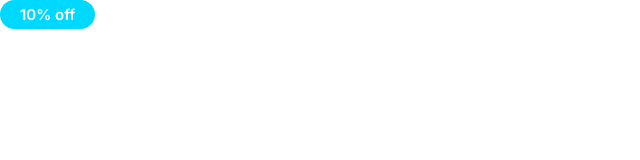
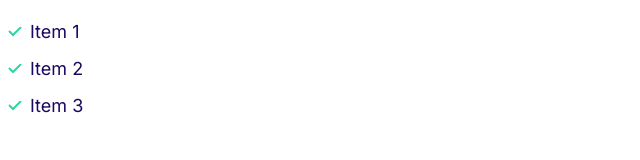
Before and after one commit to rgarza0416/Moshify, a plain HTML site: page index.html in a window 1280 px wide. Shown: the whole page, without its empty margins (0-640 px from the left). Drawn offline with Linux system fonts and the light colour scheme.

Commit message:
built list

```diff
--- a/css/styles.css
+++ b/css/styles.css
@@ -120,3 +120,31 @@ a {
         font-size: 1.2rem;
     }
 }
+
+/* List */
+.list {
+    list-style: none;
+    padding-left: 0;
+    color: var(--color-headings)
+}
+
+.list--inline .list__item {
+    display: inline-block;
+    margin-right: 2rem;
+}
+
+.list--tick {
+    list-style-image: url(../images/tick.svg);
+    padding-left:  3rem;
+}
+
+.list--tick .list__item {
+    padding-left: 0.5rem;
+    margin-bottom: 1rem;
+}
+
+@media screen and (min-width: 1024px) {
+    .list--tick .list__item {
+        padding-left: 0;
+    }
+}
--- a/index.html
+++ b/index.html
@@ -13,6 +13,10 @@
     <link rel="stylesheet" href="css/styles.css" />
   </head>
   <body>
-    <span class="badge badge--secondary">10% off</span>
+    <ul class="list list--tick">
+      <li class="list__item">Item 1</li>
+      <li class="list__item">Item 2</li>
+      <li class="list__item">Item 3</li>
+    </ul>
   </body>
 </html>
```
Also changed, not shown: components/list.html (added, +5 -0 lines), images/tick.svg (added).
